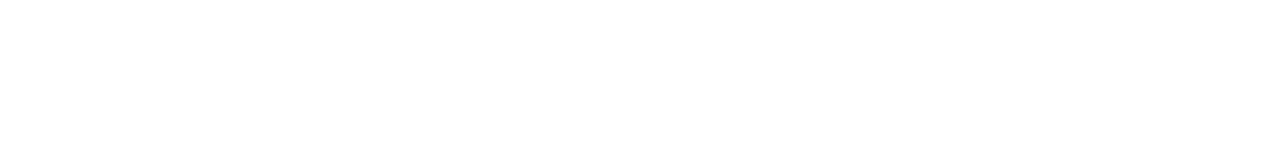
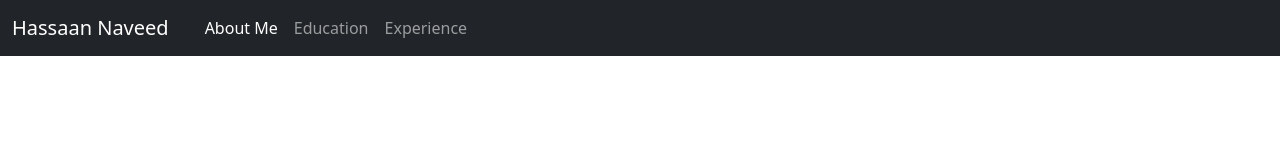
Before and after one commit to Hassaan-Naveed/hassaan-naveed.github.io, a plain HTML site: page root/index.html in a window 1280 px wide. Drawn offline with nearby package versions, Linux system fonts and the light colour scheme.

Commit message:
Added navbar

```diff
--- a/root/index.html
+++ b/root/index.html
@@ -14,8 +14,26 @@
 
   </head>
 
+  <body>
 
-  <body>
+    <nav class="navbar navbar-expand-sm bg-dark navbar-dark sticky-top">
+      <div class="container-fluid">
+        <a class="navbar-brand" href="#">Hassaan Naveed</a>
+        <div class="container-fluid">
+          <ul class="navbar-nav">
+            <li class="nav-item">
+              <a class="nav-link active" href="#">About Me</a>
+            </li>
+           <li class="nav-item">
+              <a class="nav-link" href="#">Education</a>
+            </li>
+            <li class="nav-item">
+              <a class="nav-link" href="#">Experience</a>
+            </li>
+          </ul>
+        </div>
+      </div>
+    </nav>
 
   </body>
 
```
